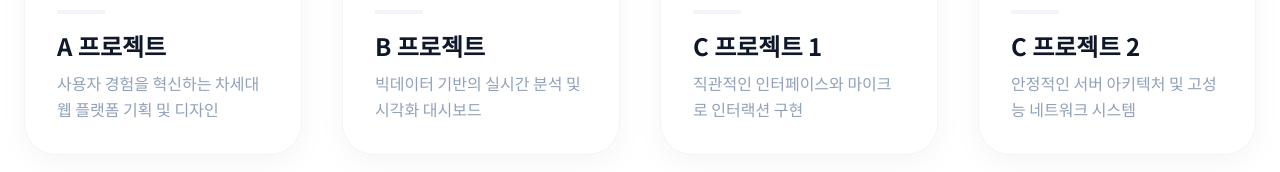
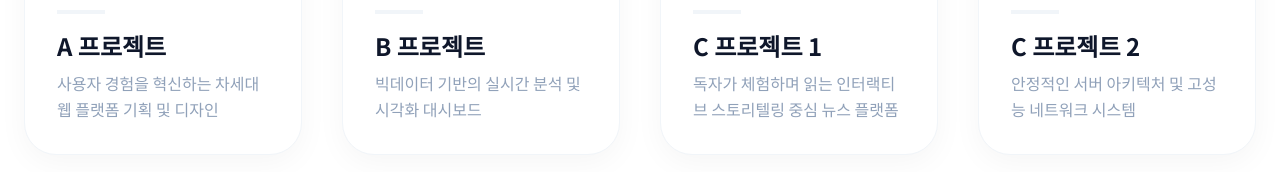
Before and after one commit to uog3958-cloud/team, a React (Vite) app: page / in a window 1280 px wide. Shown: the part 1301-1473 px from the top of the page. Built offline with nearby package versions, Linux system fonts and the light colour scheme; a web font is replaced by a local one.

Commit message:
feat: Update ProjectBlock description
Revises the description for "C 프로젝트 1" in the ProjectBlock component to accurately reflect its focus on interactive storytelling and reader engagement, aligning with the project's actual functionality.

```diff
--- a/src/App.tsx
+++ b/src/App.tsx
@@ -294,7 +294,7 @@ export default function App() {
                     <ProjectBlock
                       number="03"
                       title="C 프로젝트 1"
-                      description="직관적인 인터페이스와 마이크로 인터랙션 구현"
+                      description="독자가 체험하며 읽는 인터랙티브 스토리텔링 중심 뉴스 플랫폼"
                       href="https://legend-sooty.vercel.app/"
                       target="_blank"
                       rel="noopener noreferrer"
```
